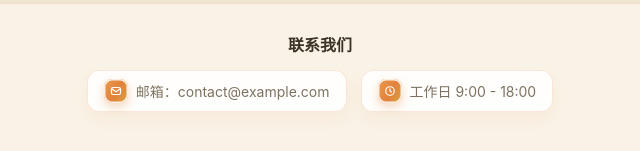
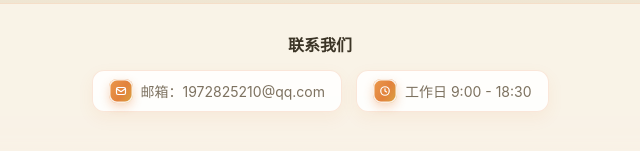
Before and after one commit to one010203-ui/my-site, a plain HTML site: page index.html in a window 1280 px wide. Shown: the part 1238-1389 px from the top of the page, 320-960 px from the left. Drawn offline with Linux system fonts and the light colour scheme.

```diff
--- a/index.html
+++ b/index.html
@@ -342,8 +342,8 @@
   <div class="footer">
     <div class="contact-title">联系我们</div>
     <div class="contact-list">
-      <span class="contact-item"><span class="contact-icon"><svg viewBox="0 0 24 24" fill="none" stroke="currentColor" stroke-width="2.4" stroke-linecap="round" stroke-linejoin="round"><rect x="3" y="5" width="18" height="14" rx="3"/><path d="M3.5 7.5l8.5 6 8.5-6"/></svg></span>邮箱：contact@example.com</span>
-      <span class="contact-item"><span class="contact-icon"><svg viewBox="0 0 24 24" fill="none" stroke="currentColor" stroke-width="2.4" stroke-linecap="round"><circle cx="12" cy="12" r="8.5"/><path d="M12 7.5V12l3 2"/></svg></span>工作日 9:00 - 18:00</span>
+      <span class="contact-item"><span class="contact-icon"><svg viewBox="0 0 24 24" fill="none" stroke="currentColor" stroke-width="2.4" stroke-linecap="round" stroke-linejoin="round"><rect x="3" y="5" width="18" height="14" rx="3"/><path d="M3.5 7.5l8.5 6 8.5-6"/></svg></span>邮箱：1972825210@qq.com</span>
+      <span class="contact-item"><span class="contact-icon"><svg viewBox="0 0 24 24" fill="none" stroke="currentColor" stroke-width="2.4" stroke-linecap="round"><circle cx="12" cy="12" r="8.5"/><path d="M12 7.5V12l3 2"/></svg></span>工作日 9:00 - 18:30</span>
     </div>
   </div>
 </footer>
```
